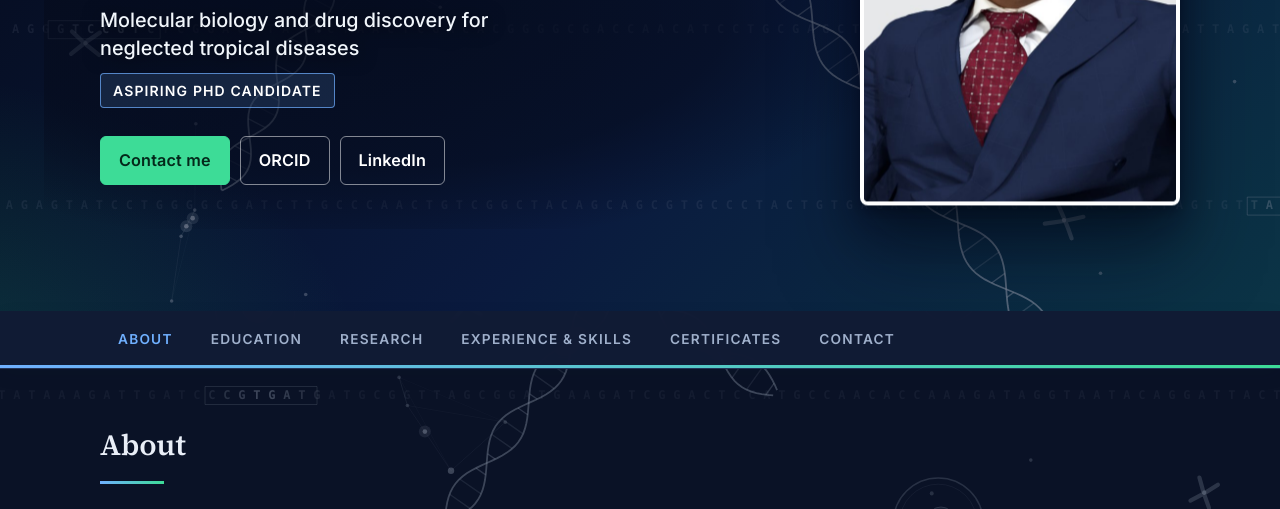
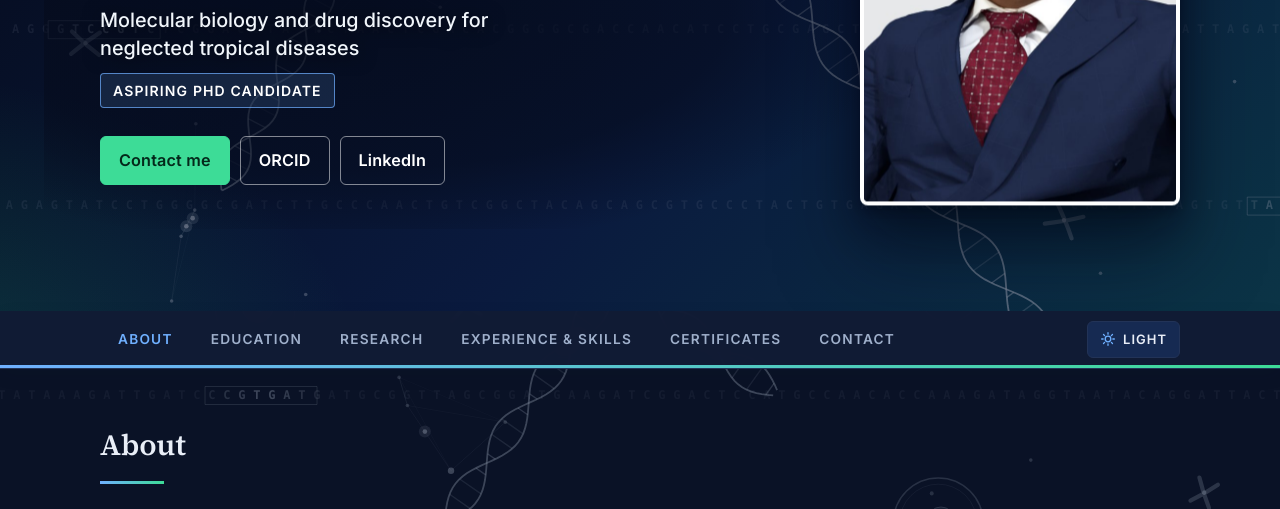
Before and after one commit to BayeckBorel/BayeckBorel.github.io, a plain HTML site: page index.html in a window 1280 px wide. Shown: the part 257-766 px from the top of the page. Drawn offline with Linux system fonts and the light colour scheme; animation ran at ten frames a second.

Commit message:
Restore background switch (night / light) at the end of the tab bar, remembered between visits
Co-Authored-By: Claude Opus 5.5 <noreply@anthropic.com>

```diff
--- a/app.js
+++ b/app.js
@@ -252,11 +252,22 @@
   }
 
   $("#langBtn")?.addEventListener("click", () => { lang = lang === "en" ? "fr" : "en"; store.set("lang", lang); render(); });
+  /* Bouton du fond : nuit (par defaut) ou clair, choix garde pour la visite suivante. */
+  const SUN = '<svg viewBox="0 0 24 24" fill="none" stroke="currentColor" stroke-width="2" stroke-linecap="round"><circle cx="12" cy="12" r="4.2"/><path d="M12 2.5v2.2M12 19.3v2.2M2.5 12h2.2M19.3 12h2.2M5.3 5.3l1.6 1.6M17.1 17.1l1.6 1.6M5.3 18.7l1.6-1.6M17.1 6.9l1.6-1.6"/></svg>';
+  const MOON = '<svg viewBox="0 0 24 24" fill="none" stroke="currentColor" stroke-width="2" stroke-linejoin="round"><path d="M20.5 14.2A8.5 8.5 0 0 1 9.8 3.5a8.5 8.5 0 1 0 10.7 10.7z"/></svg>';
+  function themeLabel() {
+    const b = $("#themeBtn"); if (!b) return;
+    const dark = document.documentElement.dataset.theme !== "light";
+    b.querySelector(".tt-ico").innerHTML = dark ? SUN : MOON;
+    b.querySelector(".tt-txt").textContent = dark ? "Light" : "Dark";
+    const l = dark ? "Switch to the light background" : "Switch to the dark background";
+    b.setAttribute("aria-label", l); b.title = l;
+  }
   $("#themeBtn")?.addEventListener("click", () => {
-    const root = document.documentElement;
-    const dark = root.dataset.theme !== "light";
-    root.dataset.theme = dark ? "light" : "dark"; store.set("theme", root.dataset.theme);
+    const root = document.documentElement, dark = root.dataset.theme !== "light";
+    root.dataset.theme = dark ? "light" : "dark"; store.set("theme", root.dataset.theme); themeLabel();
   });
+  themeLabel();
   document.addEventListener("click", e => {
     const a = e.target.closest('a[href^="#"]');
     if (a) { const h = a.getAttribute("href"); if (h === "#main") return; e.preventDefault(); route(h); return; }
--- a/index.html
+++ b/index.html
@@ -18,7 +18,8 @@
 <link rel="preconnect" href="https://fonts.googleapis.com">
 <link rel="preconnect" href="https://fonts.gstatic.com" crossorigin>
 <link rel="stylesheet" href="https://fonts.googleapis.com/css2?family=Inter:wght@400;500;600&family=Source+Serif+4:opsz,wght@8..60,500;8..60,600&display=swap">
-<link rel="stylesheet" href="styles.css?v=9">
+<script>try{var t=localStorage.getItem("theme");if(t==="light"||t==="dark")document.documentElement.dataset.theme=t;}catch(e){}</script>
+<link rel="stylesheet" href="styles.css?v=10">
 <script type="application/ld+json">
 {"@context":"https://schema.org","@type":"Person","name":"Etienne Borel SOH BAYECK","jobTitle":"Biochemist (MSc)",
  "alumniOf":{"@type":"CollegeOrUniversity","name":"University of Yaoundé 1"},
@@ -48,7 +49,7 @@
 </div>
 
 <div class="tabbar" id="tabbar">
-  <div class="tabbar-in"><div id="tabs" role="tablist" aria-label="Sections"></div></div>
+  <div class="tabbar-in"><div id="tabs" role="tablist" aria-label="Sections"></div><button type="button" id="themeBtn" class="theme-toggle"><span class="tt-ico" aria-hidden="true"></span><span class="tt-txt"></span></button></div>
   <div class="tabprog" id="tabprog" aria-hidden="true"></div>
 </div>
 
@@ -169,7 +170,7 @@
   </div>
 </dialog>
 
-<script src="data.js?v=9"></script>
-<script src="app.js?v=9"></script>
+<script src="data.js?v=10"></script>
+<script src="app.js?v=10"></script>
 </body>
 </html>
--- a/styles.css
+++ b/styles.css
@@ -404,3 +404,14 @@ main h2::after{background:linear-gradient(90deg,#6fb0ff,#3ddc97)}
 
 :root{--motif:122,132,150}
 :root[data-theme="light"]{--motif:122,132,150}
+
+/* ===== Bouton du fond (nuit / clair), au bout de la barre d'onglets ===== */
+.tabbar-in{display:flex;align-items:center;gap:10px}
+#tabs{flex:1 1 auto;min-width:0}
+.theme-toggle{flex:none;display:inline-flex;align-items:center;gap:7px;font:inherit;font-size:.72rem;font-weight:700;letter-spacing:.08em;text-transform:uppercase;
+  color:var(--fg);background:var(--accent-soft);border:1px solid var(--line);border-radius:6px;padding:7px 12px;cursor:pointer;transition:border-color .2s,background .2s}
+.theme-toggle:hover{border-color:var(--accent)}
+.theme-toggle:focus-visible{outline:2px solid var(--accent);outline-offset:2px}
+.tt-ico{display:inline-flex;color:var(--accent)}
+.tt-ico svg{width:16px;height:16px;display:block}
+@media (max-width:720px){.tt-txt{display:none}.theme-toggle{padding:9px;margin-right:10px}}
```
